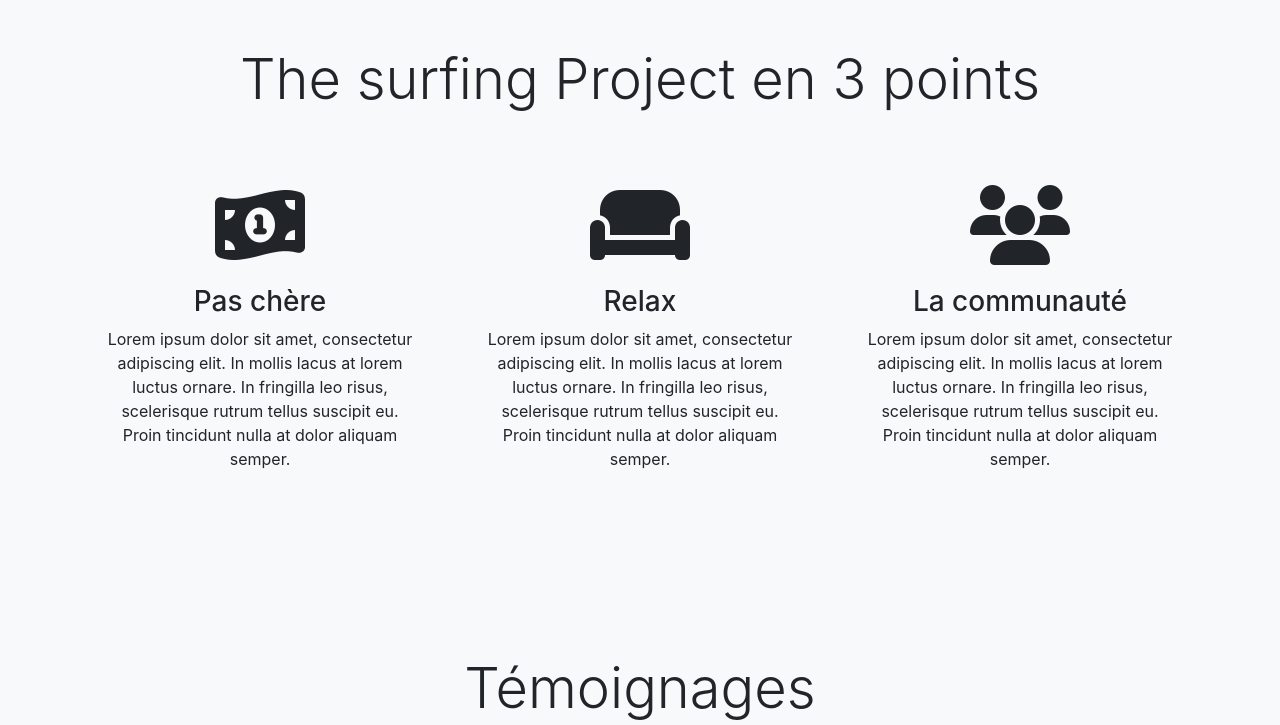
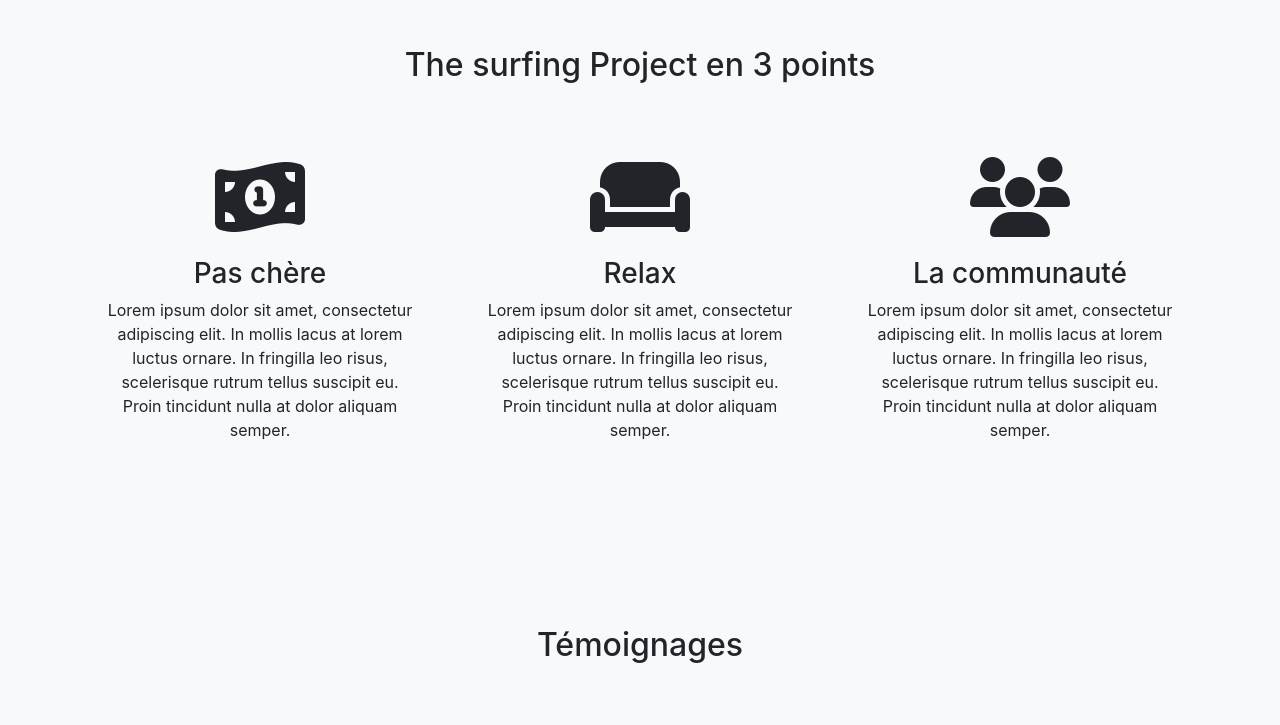
Before and after one commit to david115896/bootstrap_test, a plain HTML site: page index.html in a window 1280 px wide. Shown: the part 587-1312 px from the top of the page. Drawn offline with nearby package versions, Linux system fonts and the light colour scheme.

```diff
--- a/index.html
+++ b/index.html
@@ -54,7 +54,7 @@
   <section>
   <div class="album py-5 px-5 bg-light">
     <div class="container align-items-center">
-      <div class="text-center"><h2 class="display-4">The surfing Project en 3 points</h2></div>
+      <div class="text-center"><h2 class="html">The surfing Project en 3 points</h2></div>
       <div class="row py-3 ">
         <div class="col-sm-4 ">
           <div class="card mb-1 py-5 align-items-center mx-auto border-0 bg-light">
@@ -91,7 +91,7 @@
   <section>
   <div class="album py-5 px-5 bg-light">
     <div class="container align-items-center">
-      <div class="text-center"><h2 class="display-4">Témoignages</h2></div>
+      <div class="text-center"><h2 class="html">Témoignages</h2></div>
       <div class="row py-3">
         <div class="col-sm-6">
           <div class="card mb-1 py-5 align-items-center mx-auto border-0 bg-light">
@@ -119,7 +119,7 @@
 
   <section class="bg-light">
     <div class="container bg-light">
-      <div class="text-center"><h2 class="display-4">Prix</h2></div>
+      <div class="text-center"><h2 class="html">Prix</h2></div>
       <div class="card-deck mb-3 text-center">
         <div class="card mb-4 shadow-sm">
           <div class="card-header">
```
